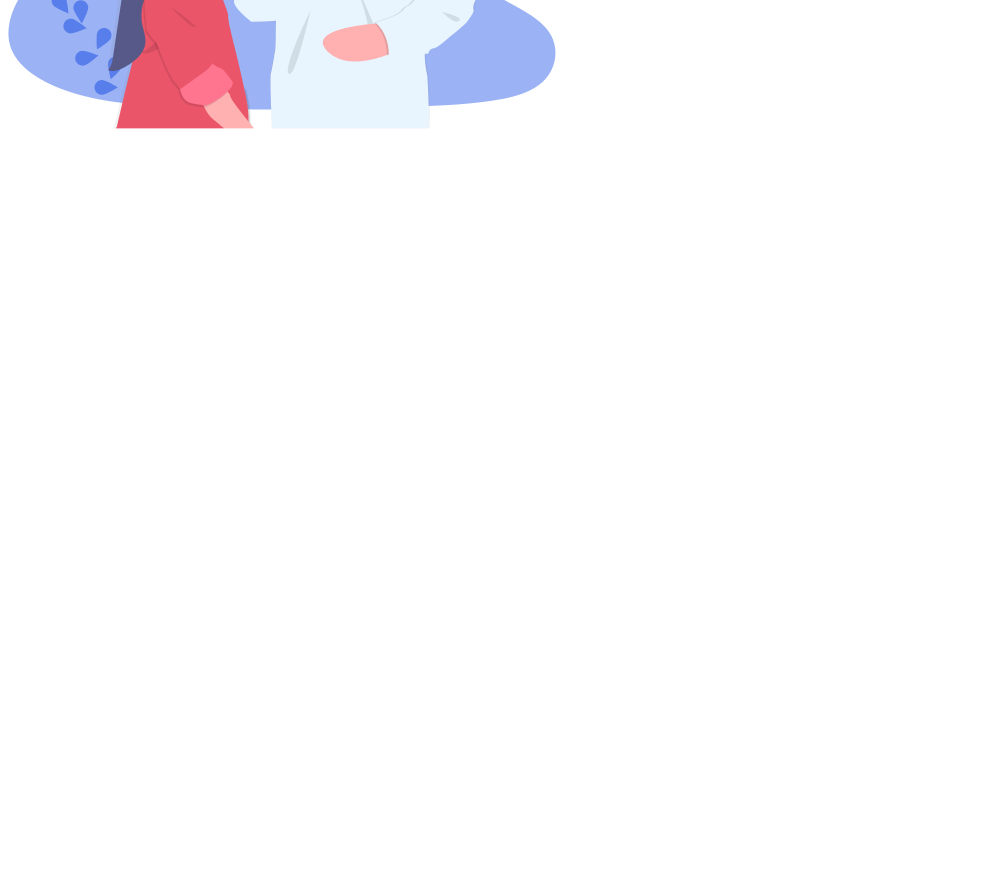
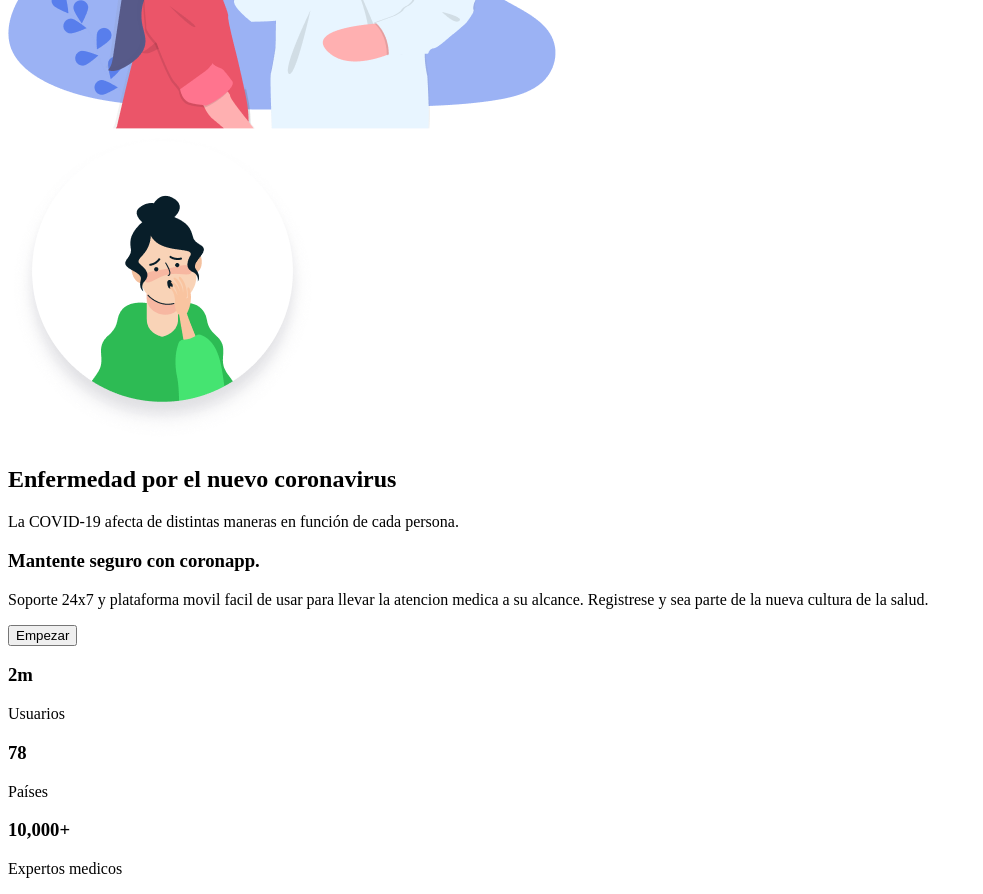
Before and after one commit to Sa-ga-he-CETASDI/coronapp, a plain HTML site: page index.html in a window 1280 px wide. Shown: the part 520-1414 px from the top of the page, without its empty margins (0-983 px from the left). Before the commit the page ends 800 px from the top, so only its background shows below. Drawn offline with Linux system fonts and the light colour scheme.

Commit message:
Add files via upload

```diff
--- a/index.html
+++ b/index.html
@@ -49,5 +49,40 @@
         />
       </article>
     </section>
+    <section>
+      <article>
+        <img
+          src="./assets/imagenes/mask_group.png"
+          alt="imagen de una mujer"
+          title="imagen de una mujer"
+        />
+        <h2>Enfermedad por el nuevo coronavirus</h2>
+        <p>
+          La COVID-19 afecta de distintas maneras en función de cada persona.
+        </p>
+        <h1>Mantente seguro con coronapp.</h1>
+        <p>
+          Soporte 24x7 y plataforma movil facil de usar para llevar la atencion
+          medica a su alcance. Registrese y sea parte de la nueva cultura de la
+          salud.
+        </p>
+        <button>Empezar</button>
+      </article>
+    </section>
+    <section class="expertos"></section>
+    <article class="expertos_listas">
+      <div>
+        <h3>2m</h3>
+        <p>Usuarios</p>
+      </div>
+      <div>
+        <h3>78</h3>
+        <p>Países</p>
+      </div>
+      <div>
+        <h3>10,000+</h3>
+        <p>Expertos medicos</p>
+      </div>
+    </article>
   </body>
 </html>
```
Also changed, not shown: assets/imagenes/mask_group.png (added), assets/imagenes/statistics.png (added).
